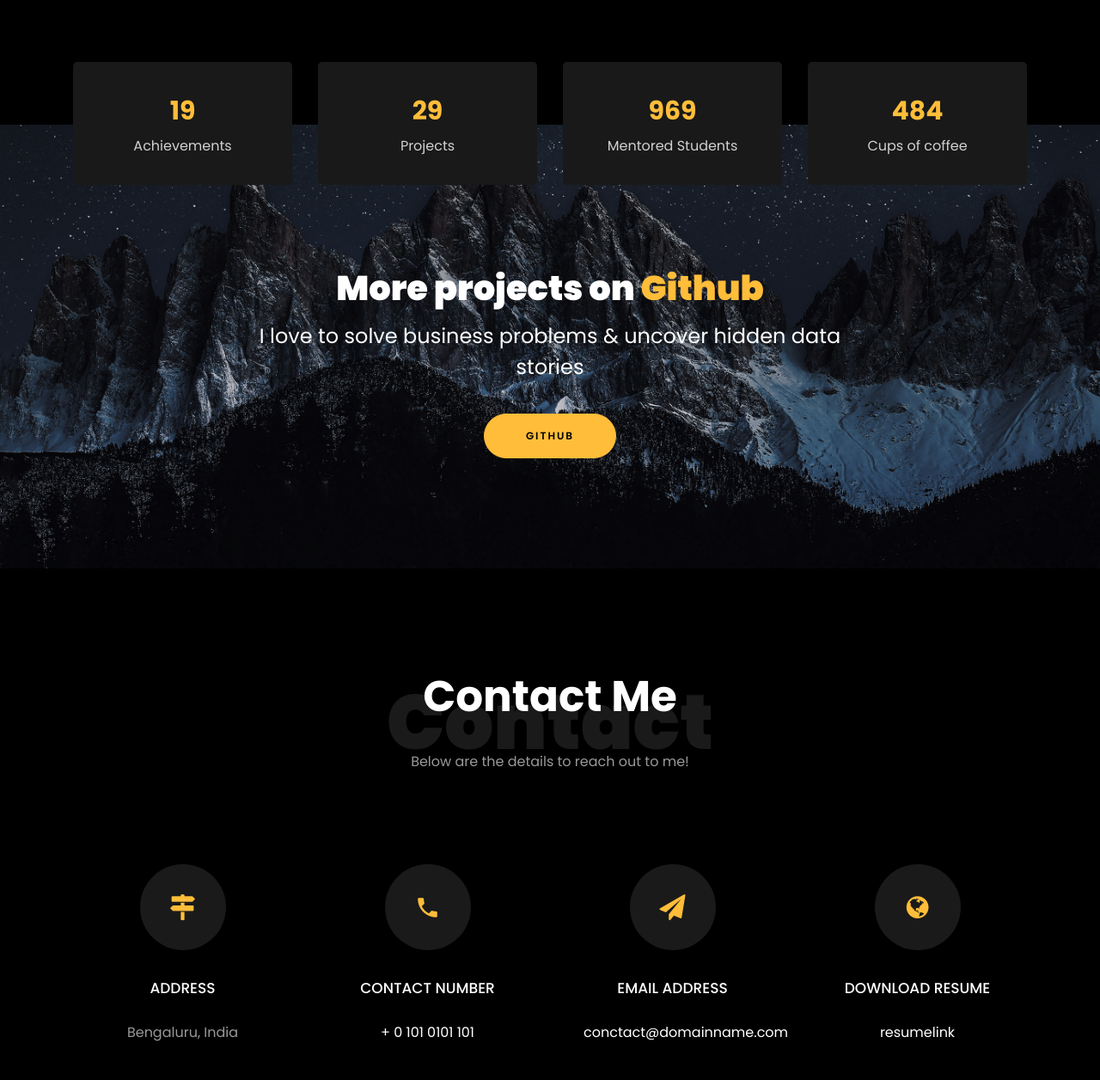
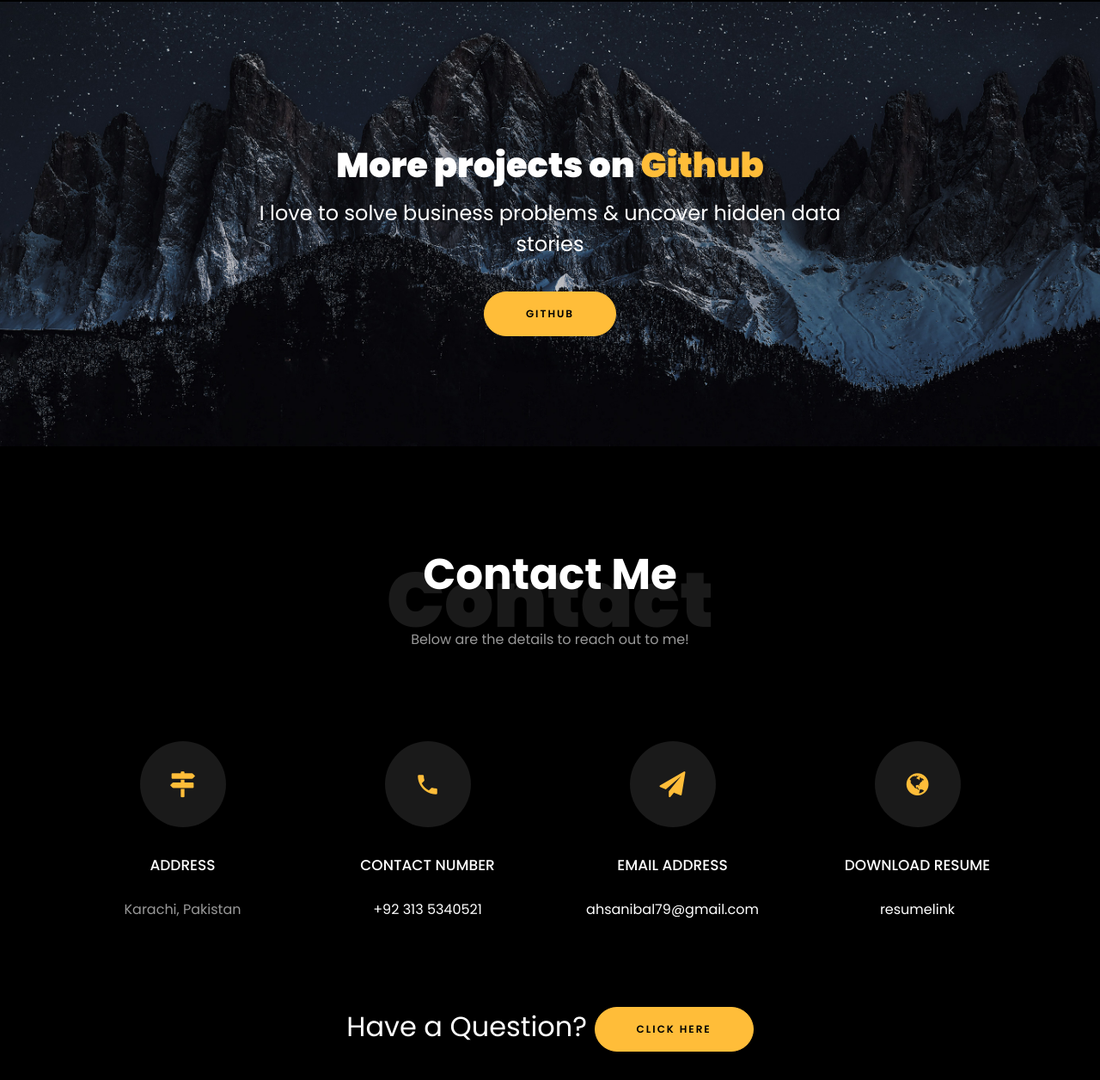
Before and after one commit to AhsanIqbal-web/ahsaniqbal.github.io, a plain HTML site: page index.html in a window 1280 px wide. Shown: the part 4165-5421 px from the top of the page at 86% size. Drawn offline with nearby package versions, Linux system fonts and the light colour scheme; files that its build step writes are made by us from their sources; files whose address does not match are found by name.

Commit message:
index.html

```diff
--- a/index.html
+++ b/index.html
@@ -500,42 +500,7 @@
 	</section>
 
 	<section class="ftco-section ftco-no-pt ftco-no-pb ftco-counter img" id="section-counter">
-		<div class="container">
-			<div class="row d-md-flex align-items-center">
-				<div class="col-md d-flex justify-content-center counter-wrap ftco-animate">
-					<div class="block-18">
-						<div class="text">
-							<strong class="number" data-number="20">0</strong>
-							<span>Achievements</span>
-						</div>
-					</div>
-				</div>
-				<div class="col-md d-flex justify-content-center counter-wrap ftco-animate">
-					<div class="block-18">
-						<div class="text">
-							<strong class="number" data-number="30">0</strong>
-							<span>Projects</span>
-						</div>
-					</div>
-				</div>
-				<div class="col-md d-flex justify-content-center counter-wrap ftco-animate">
-					<div class="block-18">
-						<div class="text">
-							<strong class="number" data-number="1000">0</strong>
-							<span>Mentored Students</span>
-						</div>
-					</div>
-				</div>
-				<div class="col-md d-flex justify-content-center counter-wrap ftco-animate">
-					<div class="block-18">
-						<div class="text">
-							<strong class="number" data-number="500">0</strong>
-							<span>Cups of coffee</span>
-						</div>
-					</div>
-				</div>
-			</div>
-		</div>
+
 
 		<div class="ftco-section ftco-hireme img margin-top" style="background-image: url(images/bg_1.jpg)">
 			<!-- <div class="container"> -->
@@ -545,7 +510,7 @@
 					<div class="heading">
 						<h4> I love to solve business problems &amp; uncover hidden data stories </h4>
 						<br>
-						<p><a href="https://github.com/rishabhnmishra" class="btn btn-primary py-3 px-5">GitHub</a></p>
+						<p><a href="https://github.com/AhsanIqbal-web" class="btn btn-primary py-3 px-5">GitHub</a></p>
 					</div>
 				</div>
 			</div>
@@ -572,7 +537,7 @@
 							<span class="icon-map-signs"></span>
 						</div>
 						<h3 class="mb-4">Address</h3>
-						<p>Bengaluru, India</p>
+						<p>Karachi, Pakistan</p>
 					</div>
 				</div>
 				<div class="col-md-6 col-lg-3 d-flex ftco-animate">
@@ -581,7 +546,7 @@
 							<span class="icon-phone2"></span>
 						</div>
 						<h3 class="mb-4">Contact Number</h3>
-						<p><a href="tel://0101010101">+ 0 101 0101 101</a></p>
+						<p><a href="tel://+92 313 5340521">+92 313 5340521</a></p>
 					</div>
 				</div>
 				<div class="col-md-6 col-lg-3 d-flex ftco-animate">
@@ -590,7 +555,7 @@
 							<span class="icon-paper-plane"></span>
 						</div>
 						<h3 class="mb-4">Email Address</h3>
-						<p><a href="mailto:info@yoursite.com">conctact@domainname.com</a></p>
+						<p><a href="ahsanibal79@gmail.com">ahsanibal79@gmail.com</a></p>
 					</div>
 				</div>
 				<div class="col-md-6 col-lg-3 d-flex ftco-animate">
@@ -599,7 +564,7 @@
 							<span class="icon-globe"></span>
 						</div>
 						<h3 class="mb-4">Download Resume</h3>
-						<p><a href="#">resumelink</a></p>
+						<p><a href="https://drive.google.com/file/d/1NwdWTyuy5uAm-DIm3cb1gPiGupfNbT6G/view">resumelink</a></p>
 					</div>
 				</div>
 
@@ -608,23 +573,17 @@
 					<br>
 					<div class="row justify-content-center">
 						<div class="col-md-7 ftco-animate text-center">
-							<h2>Have a<span> Question? </span> <a href="https://forms.gle/uLaTShUKXraAvHJ77"
+							<h2>Have a<span> Question? </span> <a href="https://www.linkedin.com/in/muhammad-ahsan-iqbal79/"
 									class="btn btn-primary py-3 px-5">Click Here</a> </h2>
 						</div>
 					</div>
 					<br>
 					<ul class="ftco-footer-social list-unstyled d-flex justify-content-center align-items-center mb-0">
 						<li class="ftco-animate normal-txt">Find me on </li>
-						<li class="ftco-animate"><a href="https://www.youtube.com/@RishabhMishraOfficial"><span
-									class="icon-youtube"></span></a></li>
-						<li class="ftco-animate"><a href="https://www.linkedin.com/in/rishabhnmishra/"><span
+
+						<li class="ftco-animate"><a href="https://www.linkedin.com/in/muhammad-ahsan-iqbal79/"><span
 									class="icon-linkedin"></span></a></li>
-						<li class="ftco-animate"><a href="https://twitter.com/rishabhnmishra"><span
-									class="icon-twitter"></span></a></li>
-						<li class="ftco-animate"><a href="https://twitter.com/rishabhnmishra"><span
-									class="icon-facebook"></span></a></li>
-						<li class="ftco-animate"><a href="https://www.instagram.com/rishabhnmishra/"><span
-									class="icon-instagram"></span></a></li>
+
 					</ul>
 					<br>
 				</div>
```
